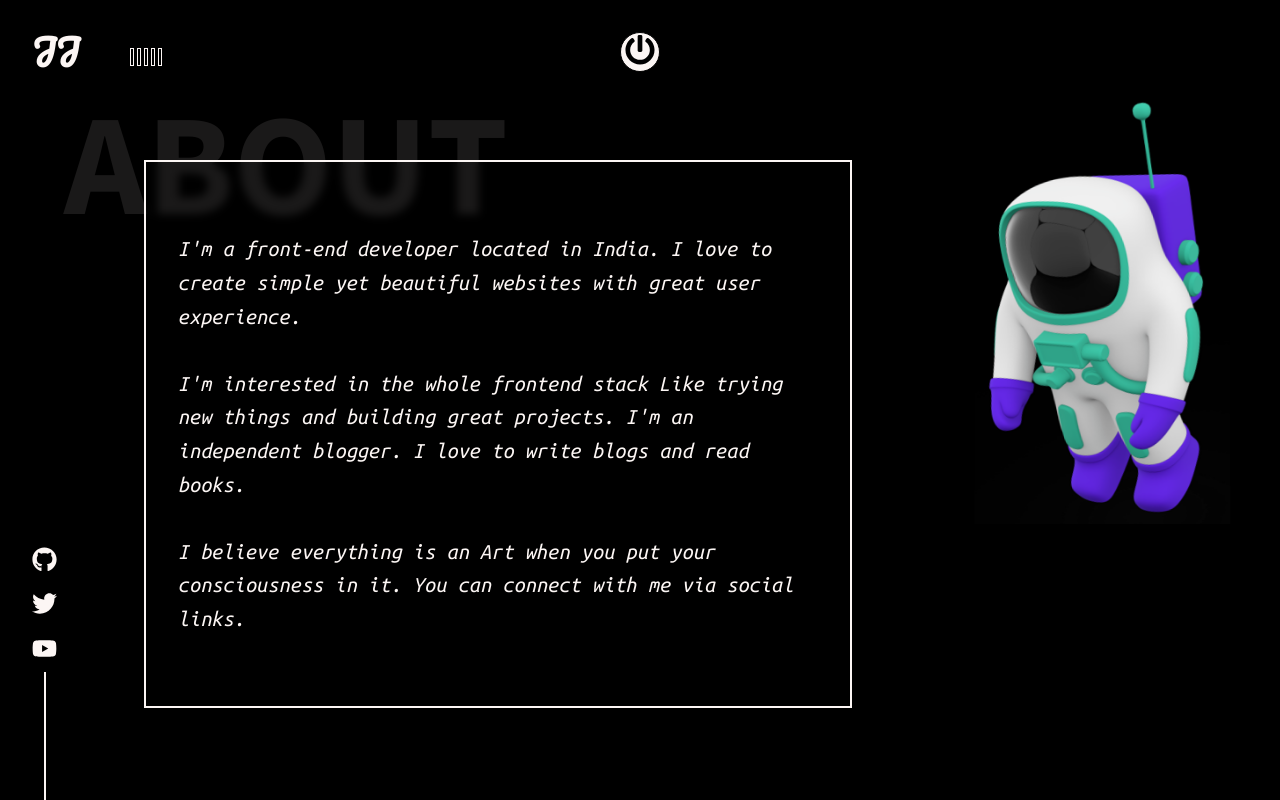
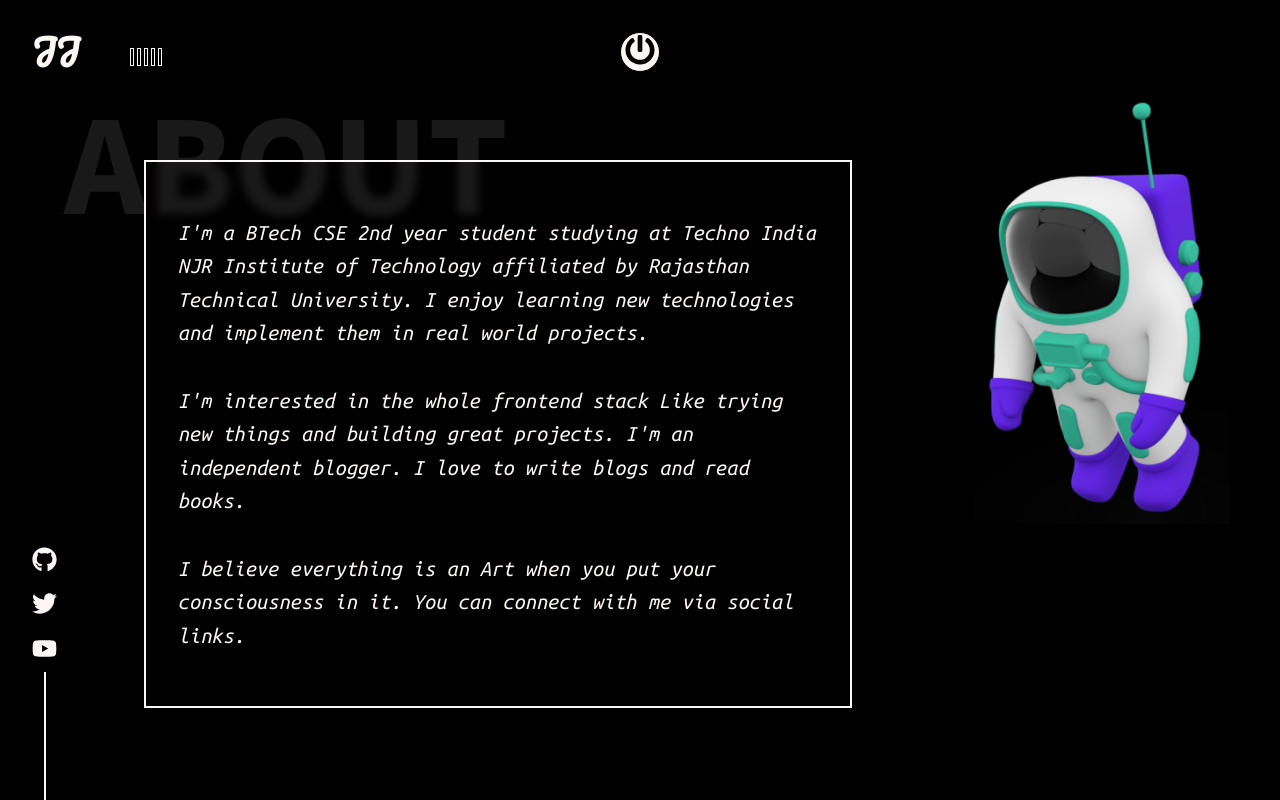
Before and after one commit to jayesh2474/Portfolio, a React (Create React App) app: page /about in a window 1280 px wide. Built offline with nearby package versions, Linux system fonts and the light colour scheme.

Commit message:
about update

```diff
--- a/src/components/AboutPage.js
+++ b/src/components/AboutPage.js
@@ -72,7 +72,7 @@ const AboutPage = () => {
             <img src={astronaut} alt="spaceman" />
         </Spaceman>
         <Main>
-        I'm a front-end developer located in India. I love to create simple yet beautiful websites with great user experience.
+        I'm a BTech CSE 2nd year student studying at Techno India NJR Institute of Technology affiliated by Rajasthan Technical University. I enjoy learning new technologies and implement them in real world projects.
 <br /> <br/>
 I'm interested in the whole frontend stack Like trying new things and building great projects. I'm an independent blogger. I love to write blogs and read books.
 <br/> <br/>
```
